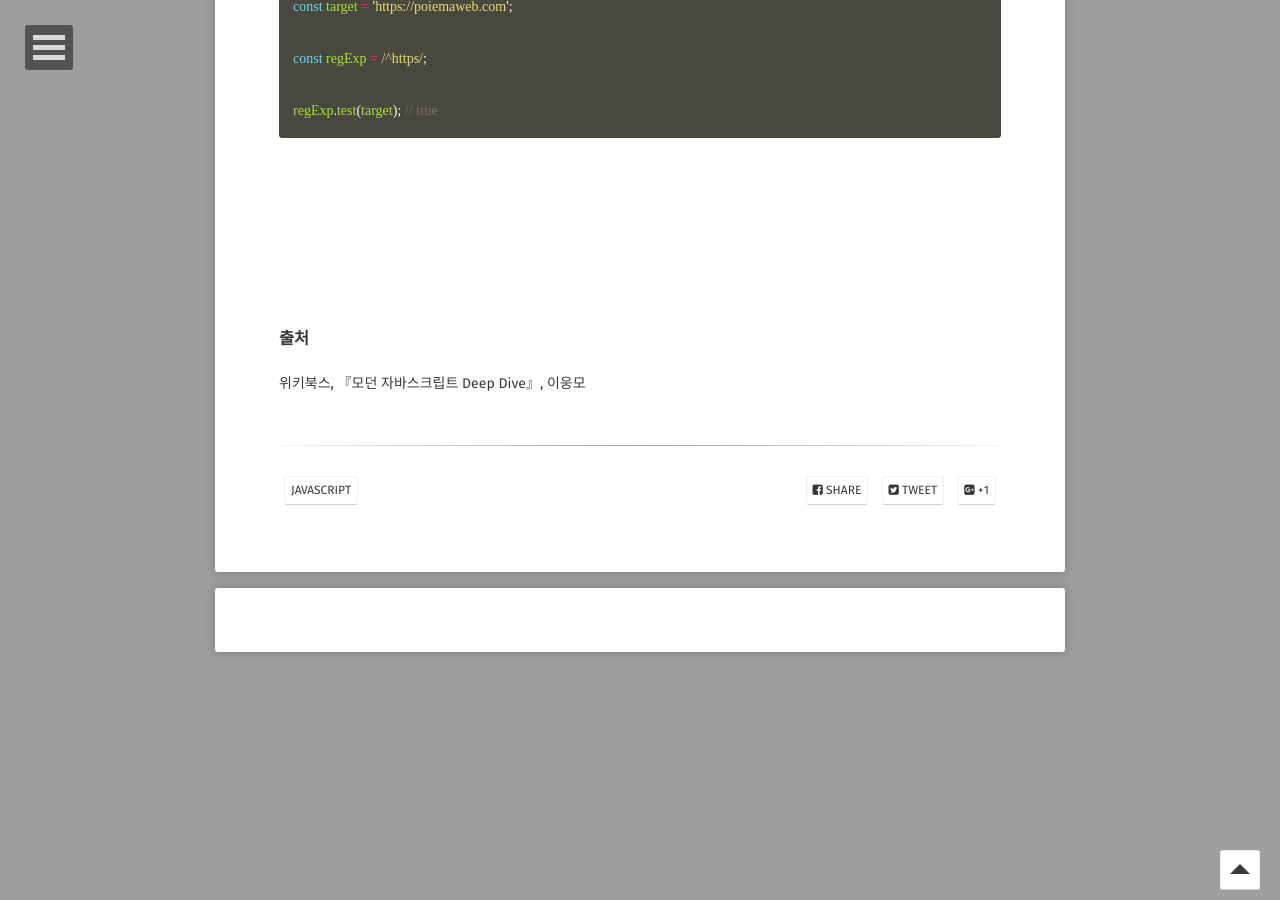
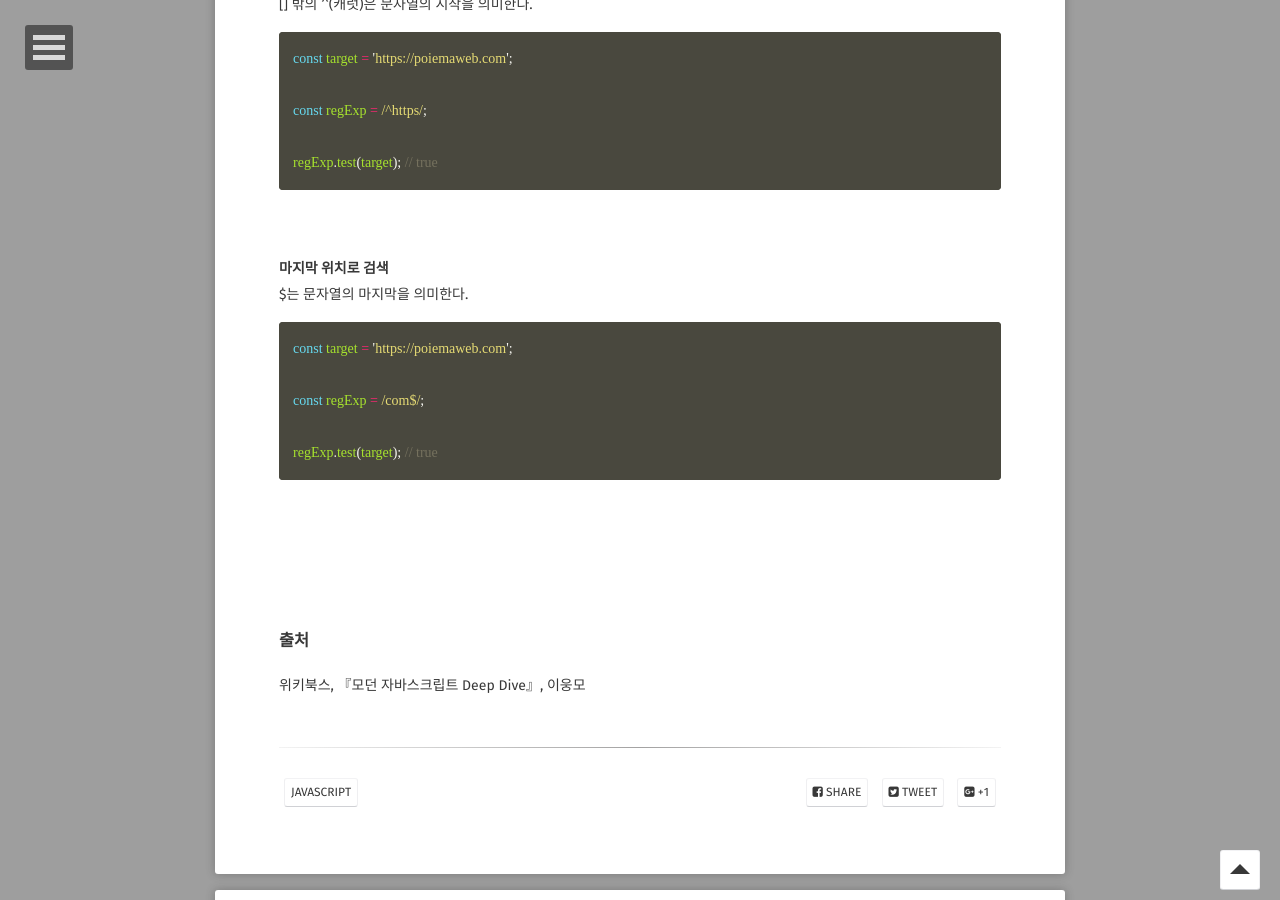
Before and after one commit to KYJKY/KYJKY.github.io, a Jekyll site: the page built from _posts/javascript/2023-01-15-[JavaScript-22].markdown, in a window 1280 px wide and 900 px high, scrolled down 14968 px. Built offline with Jekyll 4.4.1, drawn with Linux system fonts in a browser that asks for light colours; some web fonts are replaced; comment, search, counter and statistics services are not loaded.

Commit message:
자스스터디 업데이트

````diff
--- a/_posts/javascript/2023-01-15-[JavaScript-22].markdown
+++ b/_posts/javascript/2023-01-15-[JavaScript-22].markdown
@@ -576,6 +576,18 @@ regExp.test(target); // true
 
 <br>
 
+**마지막 위치로 검색**
+\$는 문자열의 마지막을 의미한다.
+
+```javascript
+const target = 'https://poiemaweb.com';
+
+const regExp = /com$/;
+
+regExp.test(target); // true
+```
+
+
 
 
 
````
